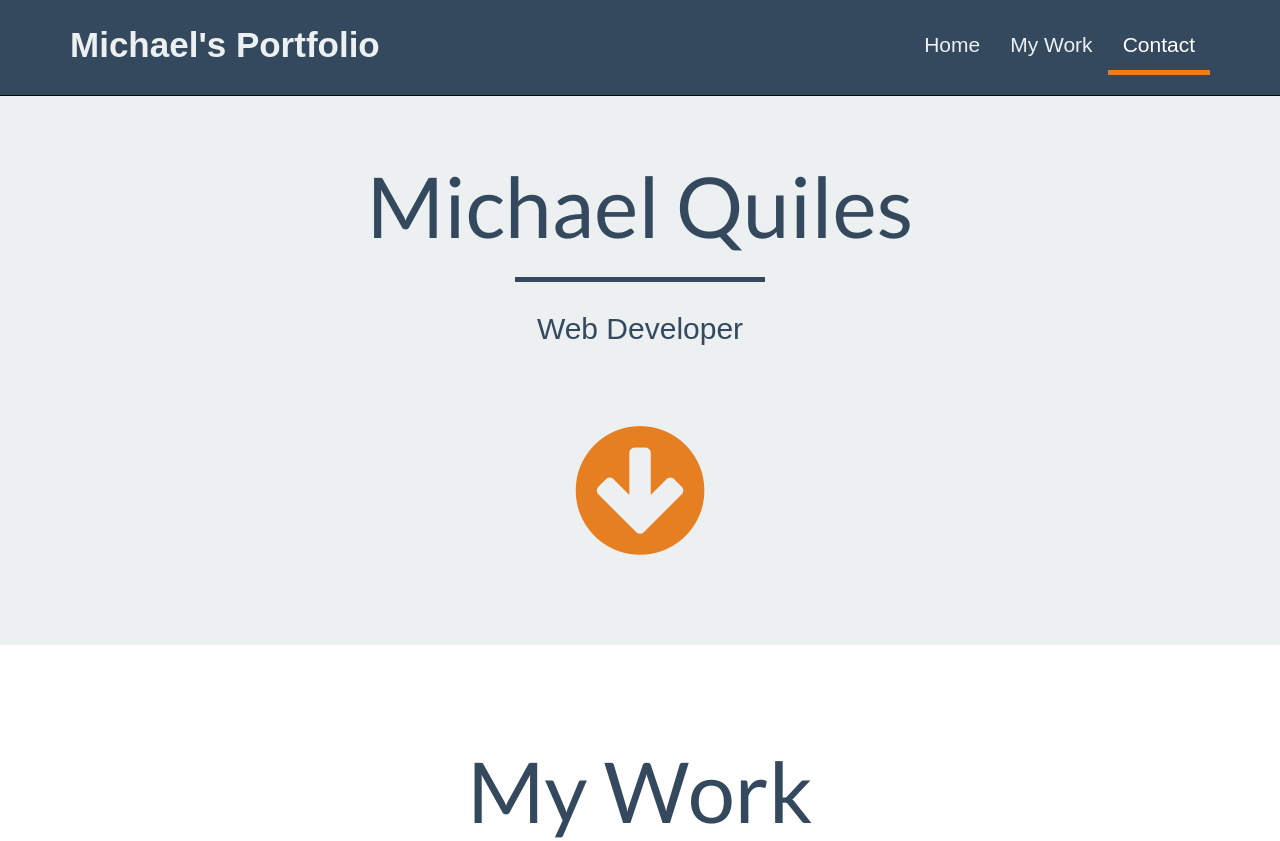
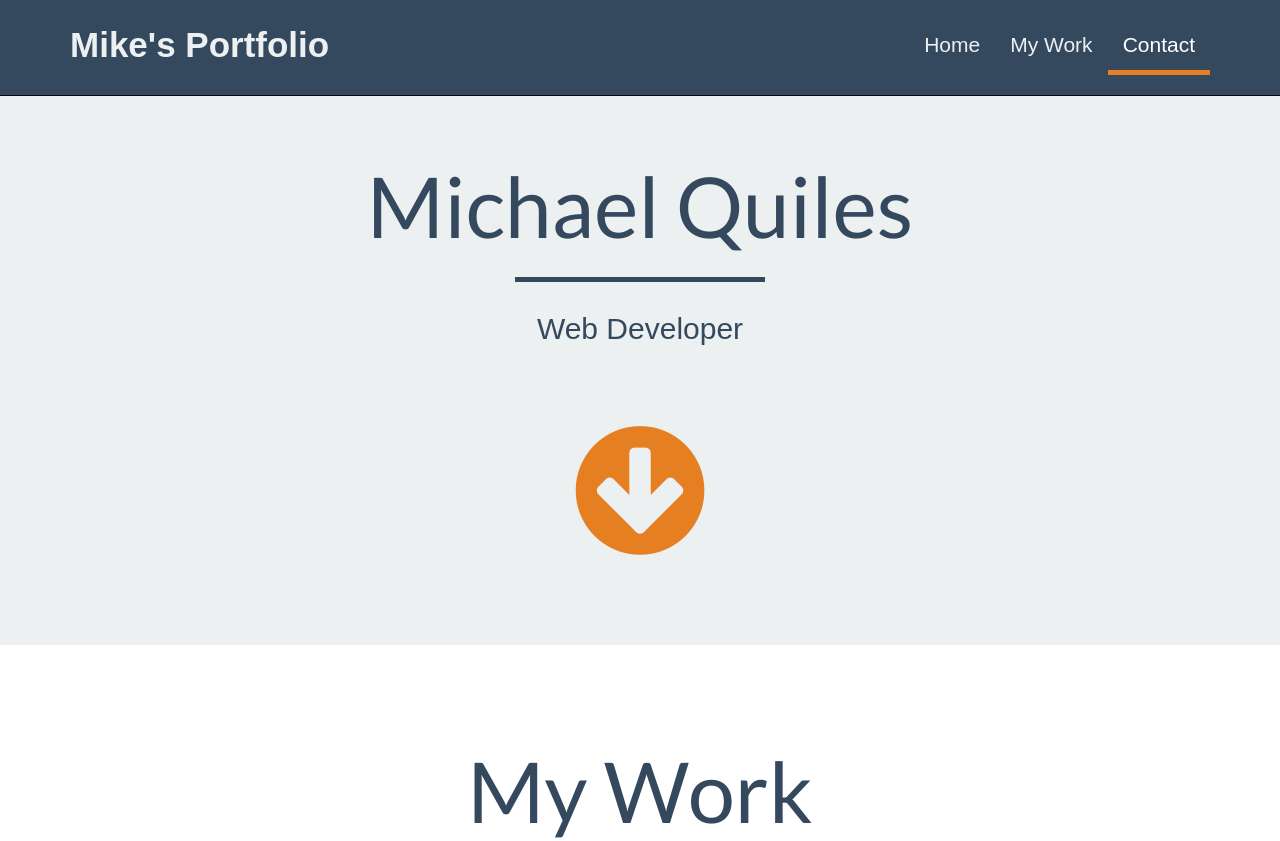
Before and after one commit to mquiles/codelouisville, a plain HTML site: page index.html in a window 1280 px wide. Shown: the top 841 px of the page. Drawn offline with nearby package versions, Linux system fonts and the light colour scheme.

```diff
--- a/index.html
+++ b/index.html
@@ -11,7 +11,7 @@
     <!-- Favicon  -->
     <link rel="shortcut icon" href="http://placehold.it/16x16/1abc9c&amp;ext=P" >
     <link rel="icon" type="image/gif" href="http://placehold.it/16x16/1abc9c&amp;text=P" >
-    <title>Michael's Portfolio </title>
+    <title>Mike's Portfolio </title>
   </head>
   <body data-spy="scroll" data-target=".navbar-spy">
     <div class="navbar navbar-inverse navbar-fixed-top" role="navigation" >
@@ -24,7 +24,7 @@
             <span class="icon-bar"></span>
             <span class="icon-bar"></span>
           </button>
-          <a class="navbar-brand" href="#">Michael's Portfolio</a>
+          <a class="navbar-brand" href="#">Mike's Portfolio</a>
         </div>
         <!-- add class navbar-spy -->
         <div class="navbar-spy">
```
